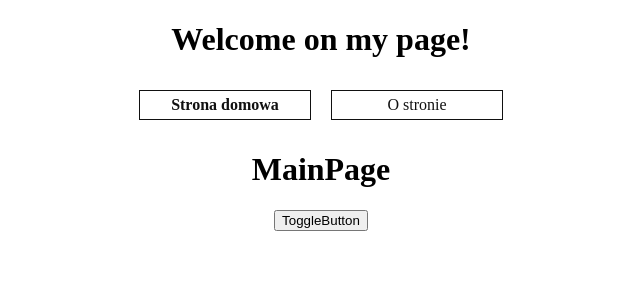
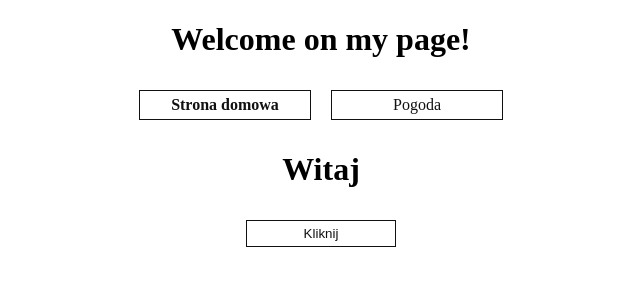
Before and after one commit to Pawelkaniak/portfolio, a React app: page / in a window 1280 px wide. Shown: the top 300 px of the page, without its empty margins (319-959 px from the left). Built offline with nearby package versions, Linux system fonts and the light colour scheme; the HTML template or start-up script is replaced by a standard one.

Commit message:
add weather component

```diff
--- a/src/js/React/Components/Layouts/Header/Header.js
+++ b/src/js/React/Components/Layouts/Header/Header.js
@@ -16,11 +16,11 @@ class InfoBox extends React.Component {
                 key: 0
             },
             about: {
-                name: 'O stronie',
-                url: '/about',
+                name: 'Pogoda',
+                url: '/weather',
                 exact: false,
                 key: 1
-            }
+            },
         }
         return (
             <div className={styles.container}>
--- a/src/js/React/Components/MainPage/MainPage.js
+++ b/src/js/React/Components/MainPage/MainPage.js
@@ -22,11 +22,15 @@ class MainPage extends React.Component {
     render() {
         return (
             <div className={styles.container}>
-                <h1 className={this.state.isBoxVisible ? styles.btnRed : styles.btnBlack }>MainPage</h1>
+                <h1 className={this.state.isBoxVisible ? styles.btnRed : styles.btnBlack}>
+                    Witaj
+                </h1>
                 <div className={styles.wrapper}>
-                    <button onClick={this.onTest.bind(this)}>
-                        ToggleButton
+                    <div className={styles.helloBtnWrap}>
+                        <button className={styles.helloBtn} onClick={this.onTest.bind(this)}>
+                            Kliknij
                     </button>
+                    </div>
                     {
                         this.props.TestReducer.test ?
                             <InfoBox
@@ -47,7 +51,7 @@ const mapStateToProps = (state) => {
 
 const mapDispatchToProps = (dispatch) => {
     return {
-        testClick: () => {dispatch(TestAction(constants.EVENTS_TEST))}
+        testClick: () => { dispatch(TestAction(constants.EVENTS_TEST)) }
     };
 };
 
--- a/src/js/React/Components/MainPage/mainPage.scss
+++ b/src/js/React/Components/MainPage/mainPage.scss
@@ -17,3 +17,29 @@
 .btnBlack {
     color: black;
 }
+
+.helloBtnWrap {
+    display: flex;
+    justify-content: center;
+}
+
+.helloBtn {
+    cursor: pointer;
+    background: inherit;
+    color:  #111111;
+    min-width: 150px;
+    margin: 10px;
+    padding: 5px 10px;
+    display: block;
+    text-align: center;
+    border: 1px solid #111111;
+    text-decoration: none;
+    transition: 0.5s;
+    &:hover {
+        border-color: #777;
+        color: #777;
+    }
+    &:focus {
+        outline: none;
+    }
+}
--- /dev/null
+++ b/src/js/React/Components/Weather/Weather.js
@@ -0,0 +1,14 @@
+import React from 'react';
+
+class Weather extends React.Component {
+
+    render() {
+        return (
+            <div>
+                <h1>Weather</h1>
+            </div>
+        )
+    }
+}
+
+export default Weather;
--- a/src/js/React/Router.js
+++ b/src/js/React/Router.js
@@ -9,7 +9,8 @@ import Header from './Components/Layouts/Header/Header'
 
 // Components
 import MainPage from './Components/MainPage/MainPage';
-import About from './Components/About/About';
+import Weather from './Components/Weather/Weather';
+//import About from './Components/About/About';
 
 const RouterApp = () => {
   return (
@@ -18,7 +19,7 @@ const RouterApp = () => {
         <Header/>
         {/* router paths components */}
         <Route exact path="/" component={MainPage} />
-        <Route path="/about" component={About} />
+        <Route path="/weather" component={Weather} />
       </div>
     </Router>
   )
```
Also changed, not shown: public/js/bundle.js.
